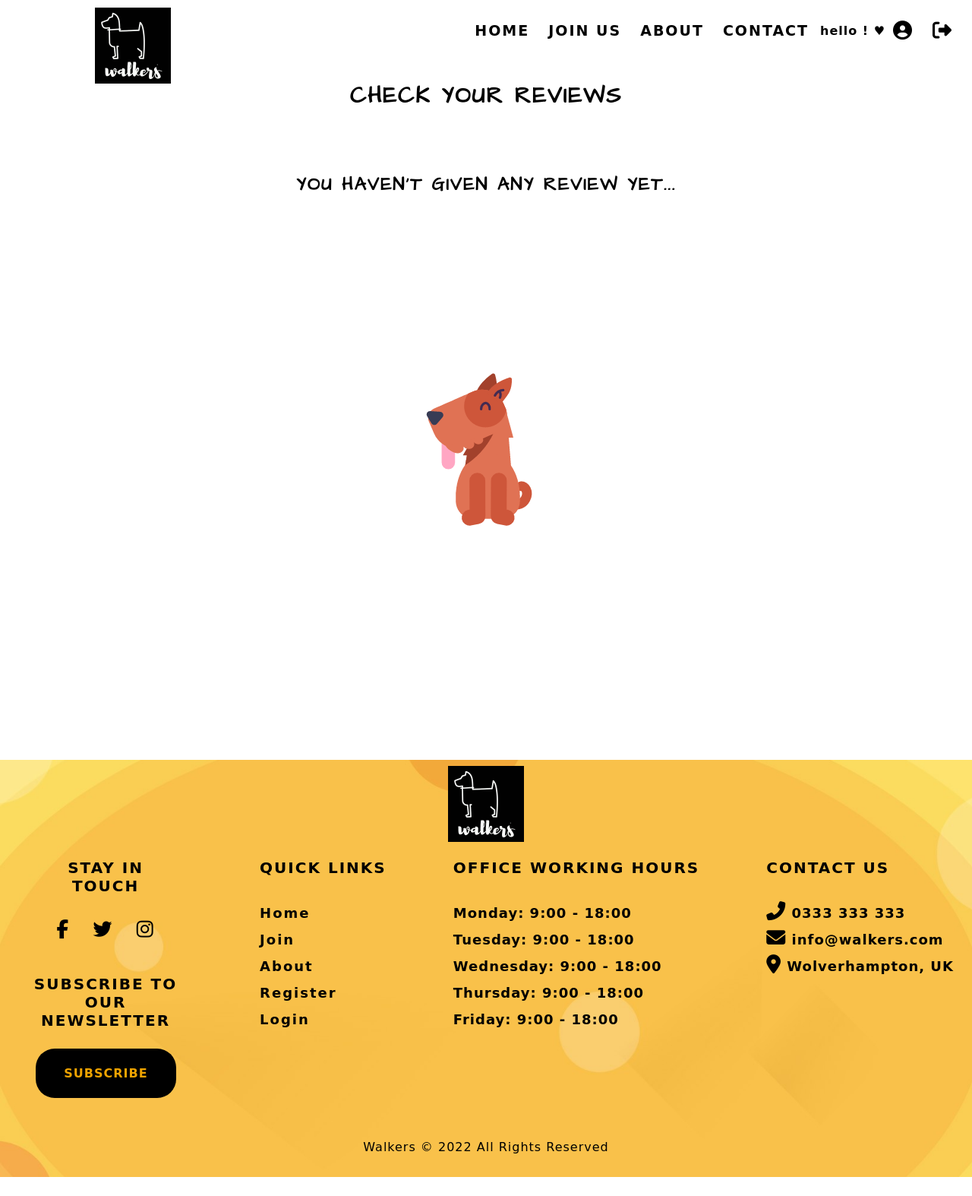
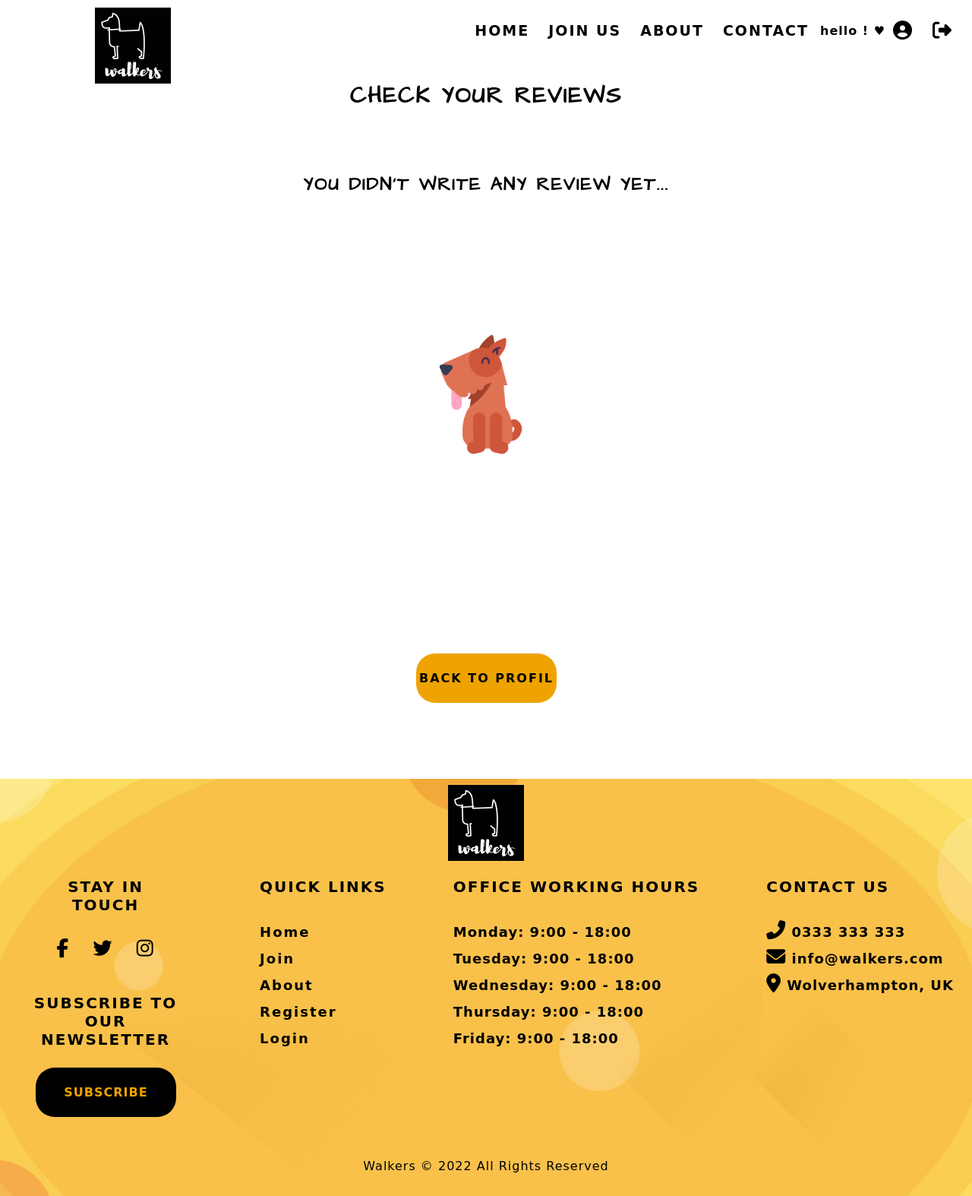
Before and after one commit to Izabela88/walkers-website, a Django app: page /profile/user_profile/4/reviews in a window 1280 px wide. Shown: the whole page at 76% size. Before the commit the page ends 1549 px from the top, so only its background shows below. Run offline with Django 3.2, Linux system fonts and the light colour scheme; a user stored in the database is signed in; data comes from the database, SQL or seed files in the repository; both versions use the stored data as it was after the commit; some libraries are stand-ins or nearby versions; some web fonts are replaced.

Commit message:
Fix bugs related to change password, delete account and redirect to right place after submit review form

```diff
--- a/reviews/views.py
+++ b/reviews/views.py
@@ -45,4 +45,4 @@
             request.session["review_form_errors"] = review_form.errors
             review_form = PetsitterReviewForm(data=request.POST or None)
             return render(request, 'reviews/reviews.html', context)
-        return HttpResponseRedirect(f"/search/petsitter_profiles/{id}")
+        return HttpResponseRedirect("/")
--- a/static/css/style.css
+++ b/static/css/style.css
@@ -2618,6 +2633,16 @@
   overflow: hidden;
 }
 
+
+.my-reviews-btn {
+  margin-bottom: 100px;
+}
+
+.happy-dog-icon {
+  height: 500px;
+  width: 500px;
+}
+
 .my-reviews-txt {
   font-size: 25px;
 }
--- a/templates/change_password.html
+++ b/templates/change_password.html
@@ -18,7 +18,7 @@
             {{ form.as_p }}
             <div class="buttons-box password-buttons">
                 <div class="button button-bright center">
-                    <a href="{% url 'user_profile' %}">Back to profil</a>
+                    <a href="{% url 'user_profile' request.user.pk %}">Back to profil</a>
                 </div>
                 <button class="button button-bright" type="submit">Submit</button>
             </div>
--- a/walker_profile/templates/user_profile/reviews_list.html
+++ b/walker_profile/templates/user_profile/reviews_list.html
@@ -2,14 +2,14 @@
 {% load static %}
 {% block content %}
 
-<section class="my-reviews-section">
+<section class="my-reviews-section center">
     <div class="section-heading my-reviews-heading">
         <h2>Check your reviews</h2>
     </div>
     <div class="container">
         <div class="reviews_list">
             {% if reviews %}
-                <div class="reviews_list__profiles">
+                <div class="reviews_list__profiles {% if reviews.count >= 2 %} reviews_list__profiles_2 {% endif %}">
                     {% for i in reviews %}
                         <div class="reviews_list__profile">
                             {% if i.user.avatar %}
@@ -27,15 +27,19 @@
                                 <span class="reviews_list__value_2">waiting for approval by admin</span>
                             {% endif %}
                         </div>
-                    {% endfor %}
+                        {% endfor %}
                     </div>
-            {% else %}
+                    {% else %}
             <div class="center">
-                <h2>You haven't given any review yet...</h2>
-                <img src="/media/happy-dog.gif" alt="">
+                <h2>You didn't write any review yet...</h2>
+                <img class="happy-dog-icon" src="/media/happy-dog.gif" alt="">
             </div>
             {% endif %}
         </div>
+    </div>
+    <div class="button button-bright center my-reviews-btn">
+        <a href="{% url 'user_profile' request.user.pk %}">Back to profil</a>
+    </div>
 </section>
 
 {% endblock %}
--- a/walker_profile/views.py
+++ b/walker_profile/views.py
@@ -12,7 +12,6 @@
 from django.urls import reverse_lazy
 from django.contrib.auth.views import PasswordChangeView
 from django.contrib.messages.views import SuccessMessageMixin
-from django.contrib.auth import get_user_model
 from django.views.generic.edit import DeleteView
 from django.urls import reverse
 from walker_profile.models import ServiceTypes, ServiceDetails
@@ -111,18 +110,17 @@
             context = form_handler(request, context, service_type_id)
         return HttpResponseRedirect(f"/profile/user_profile/{id}")
 
-User = get_user_model()
+
 # https://dev.to/earthcomfy/django-update-user-profile-33ho
 class ChangePasswordView(SuccessMessageMixin, PasswordChangeView):
+    model = WalkerUser
     template_name = 'change_password.html'
     success_message = "Successfully Changed Your Password"
     success_url = reverse_lazy('home')
 
 
-
 class WalkerUserDelete(DeleteView):
-    User = get_user_model()
-    model = User
+    model = WalkerUser
     template_name = 'user_confirm_delete.html'
 
     def get_success_url(self):
@@ -138,6 +136,6 @@
         user = get_object_or_404(WalkerUser, id=id)
         context = {
             'reviews': user.reviewer_reviews.all(),
-            'user': user
+            'user': user,
         }
         return render(request, 'user_profile/reviews_list.html', context)
--- a/walkers/urls.py
+++ b/walkers/urls.py
@@ -12,7 +12,7 @@
     path('accounts/', include('allauth.urls')),
     path('profile/', include('walker_profile.urls')),
     path('password_change/', ChangePasswordView.as_view(), name='password_change'),
-    path('<int:pk>/delete', WalkerUserDelete.as_view(), name='user_confirm_delete'),
+    path('<int:pk>/delete/', WalkerUserDelete.as_view(), name='user_confirm_delete'),
     path('search/', include('search.urls')),
     path('search/', include('reviews.urls')),
 ] + static(settings.MEDIA_URL, document_root=settings.MEDIA_ROOT)
```
Also changed, not shown: other parts of static/css/style.css (+30 -8 lines), templates/user_confirm_delete.html (+4 -4 lines), db.sqlite3, media/avatar_images/3.jpg (deleted), media/avatar_images/IMG_20200514_133838.jpg (deleted).
